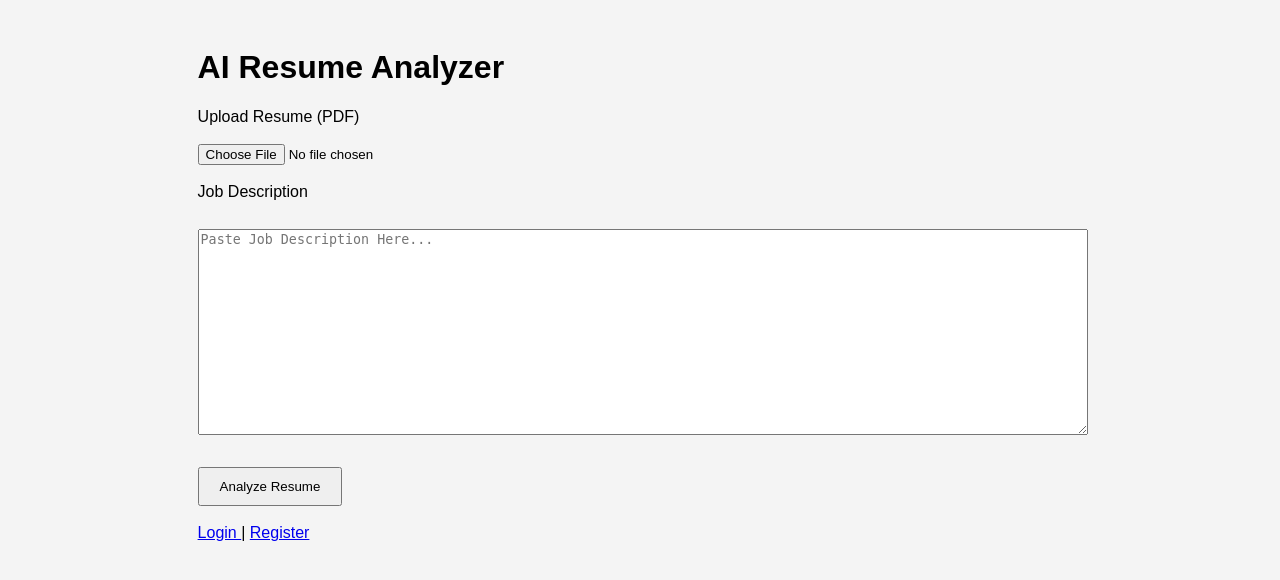
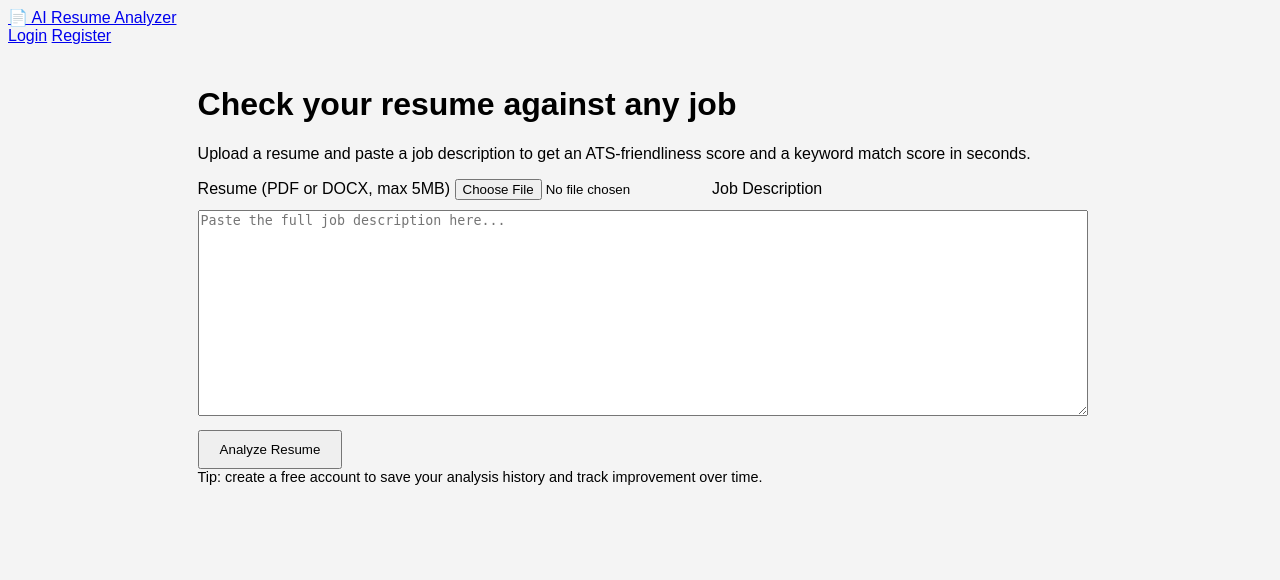
Before and after one commit to BurukalaManiReethika/AI-Resume-Analyzer4, a Flask app: page / in a window 1280 px wide. Shown: the top 580 px of the page. Run offline with Flask 3, Linux system fonts and the light colour scheme.

Commit message:
Update index.html

```diff
--- a/templates/index.html
+++ b/templates/index.html
@@ -1,61 +1,31 @@
-<!DOCTYPE html>
-<html>
-<head>
-    <title>AI Resume Analyzer</title>
-    <link rel="stylesheet"
-          href="{{ url_for('static', filename='css/style.css') }}">
-</head>
-<body>
+{% extends "base.html" %}
+{% block title %}AI Resume Analyzer{% endblock %}
+{% block content %}
 
-<div class="container">
+<div class="card">
+    <h1>Check your resume against any job</h1>
+    <p class="subtitle">Upload a resume and paste a job description to get an ATS-friendliness score and a keyword match score in seconds.</p>
 
-    <h1>AI Resume Analyzer</h1>
+    <form action="{{ url_for('analyze') }}" method="POST" enctype="multipart/form-data">
 
-    <form action="/analyze"
-          method="POST"
-          enctype="multipart/form-data">
+        <label for="resume">Resume (PDF or DOCX, max 5MB)</label>
+        <input type="file" id="resume" name="resume" accept=".pdf,.docx" required>
 
-        <label>Upload Resume (PDF)</label>
-        <br><br>
+        <label for="job_description">Job Description</label>
+        <textarea id="job_description" name="job_description"
+                  placeholder="Paste the full job description here..." required></textarea>
 
-        <input type="file"
-               name="resume"
-               accept=".pdf"
-               required>
-
-        <br><br>
-
-        <label>Job Description</label>
-        <br><br>
-
-        <textarea
-            name="job_description"
-            rows="10"
-            cols="60"
-            placeholder="Paste Job Description Here..."
-            required></textarea>
-
-        <br><br>
-
-        <button type="submit">
-            Analyze Resume
-        </button>
-
+        <button type="submit">Analyze Resume</button>
     </form>
-
-    <br>
-
-    <a href="/login">
-        Login
-    </a>
-
-    |
-
-    <a href="/register">
-        Register
-    </a>
-
 </div>
 
-</body>
-</html>
+{% if not user %}
+<div class="card">
+    <p style="margin:0; color: var(--text-dim); font-size:0.9rem;">
+        Tip: <a href="{{ url_for('register') }}" style="color: var(--accent-hover); text-decoration:none;">create a free account</a>
+        to save your analysis history and track improvement over time.
+    </p>
+</div>
+{% endif %}
+
+{% endblock %}
```
